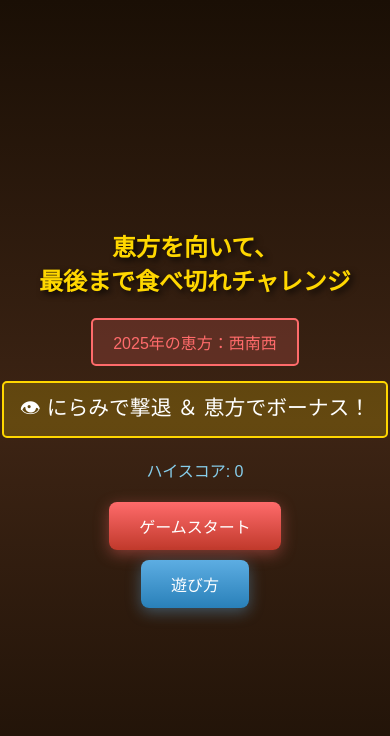
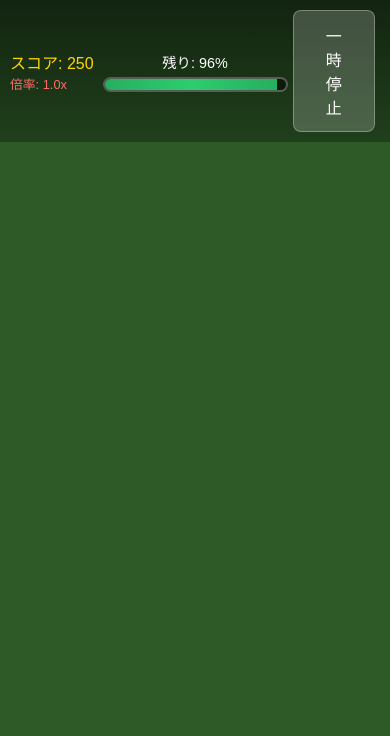
Before and after one commit to rsasaki0109/casual-minigames, a plain HTML site: page index.html in a window 390 px wide. Both pictures are taken after a click on the button "ゲームスタート". Drawn offline with Linux system fonts and the light colour scheme.

Commit message:
Fix game screen not showing on mobile
Remove inline styles that were overriding CSS class-based visibility control.
The showScreen method only toggles the 'hidden' class, so inline styles
with !important were preventing the game screen from appearing.

Co-Authored-By: Claude Opus 4.5 <noreply@anthropic.com>

```diff
--- a/index.html
+++ b/index.html
@@ -9,7 +9,7 @@
 <body>
     <div id="game-container">
         <!-- タイトル画面 -->
-        <div id="title-screen" class="screen" style="display: flex !important; z-index: 100; background: linear-gradient(180deg, #1a0f05 0%, #3d2414 50%, #1a0f05 100%);">
+        <div id="title-screen" class="screen">
             <h1 class="title">恵方を向いて、<br>最後まで食べ切れチャレンジ</h1>
             <p class="eho-info">2025年の恵方：西南西</p>
             <p class="game-hint">👁 にらみで撃退 ＆ 恵方でボーナス！</p>
@@ -40,7 +40,7 @@
         </div>
 
         <!-- ゲーム画面 -->
-        <div id="game-screen" class="screen hidden" style="display: none !important;">
+        <div id="game-screen" class="screen hidden">
             <div id="game-ui">
                 <div class="ui-left">
                     <div class="score-display">スコア: <span id="score">0</span></div>
```
